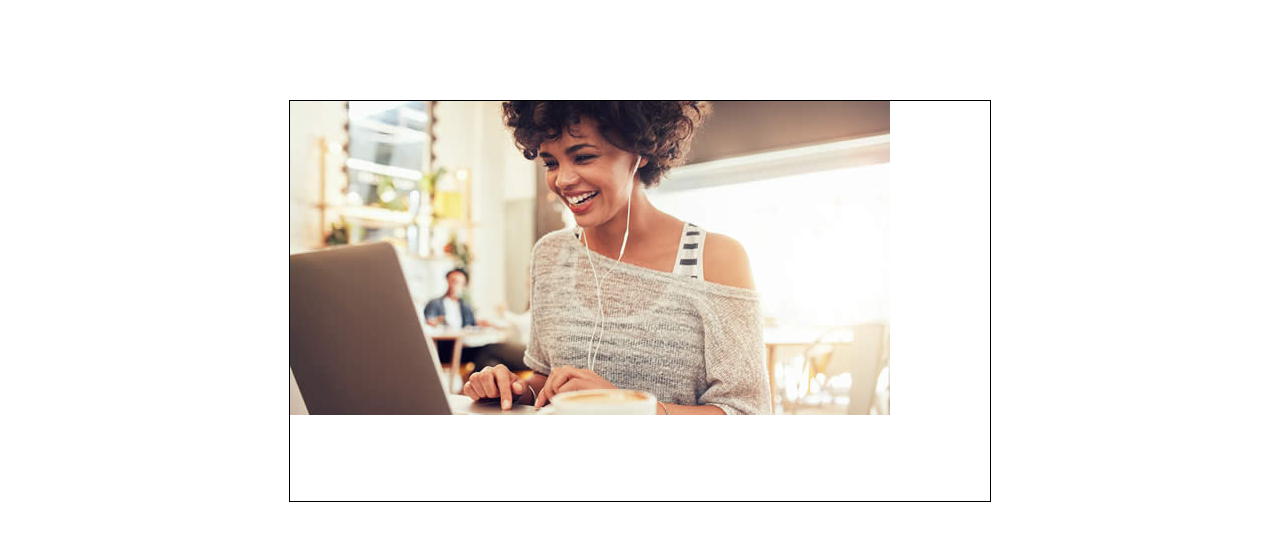
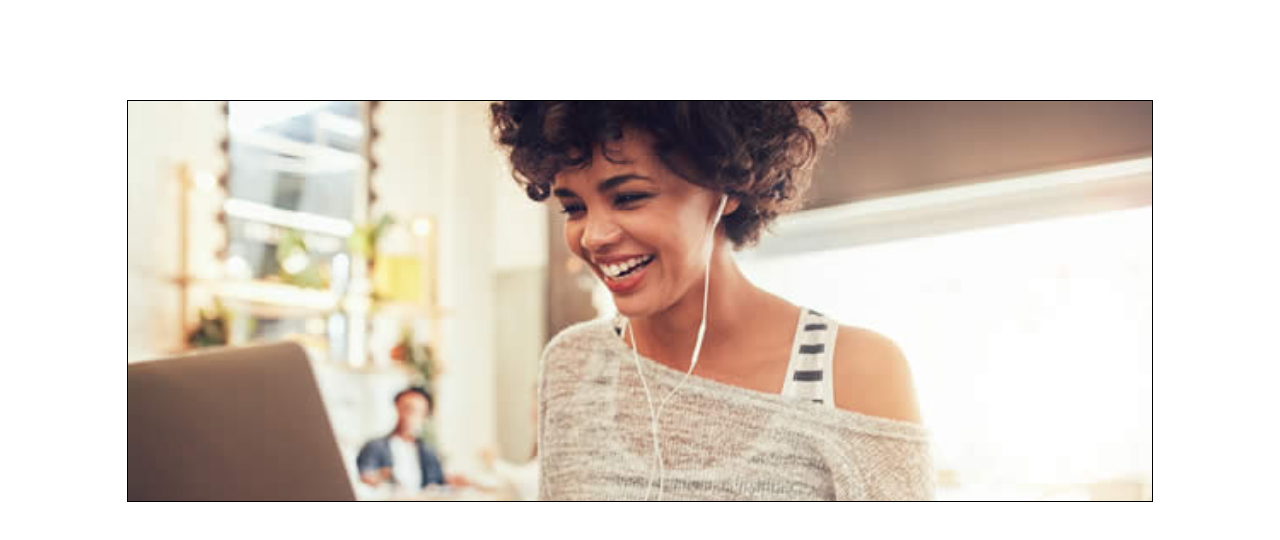
Before and after one commit to pedroccorrea/css3-avancado-udemy, a plain HTML site: page unidade09/ex01-object-fit.html in a window 1280 px wide. Drawn offline with Linux system fonts and the light colour scheme.

Commit message:
Update ex01-object-fit.html

```diff
--- a/unidade09/ex01-object-fit.html
+++ b/unidade09/ex01-object-fit.html
@@ -7,17 +7,19 @@
             }
 
             div#janela {
-                width:700px;
+                width:80%;
                 height: 400px;
                 margin: 100px auto;
                 border: 1px solid #000;
             }
 
             div#janela img {
-                width: 600px;
-                height: 314px;
+                width: 100%;
+                height: 100%;
 
                 /*object fit*/
+                object-fit: cover;
+                object-position: top center;
 
             }
         </style>
```
